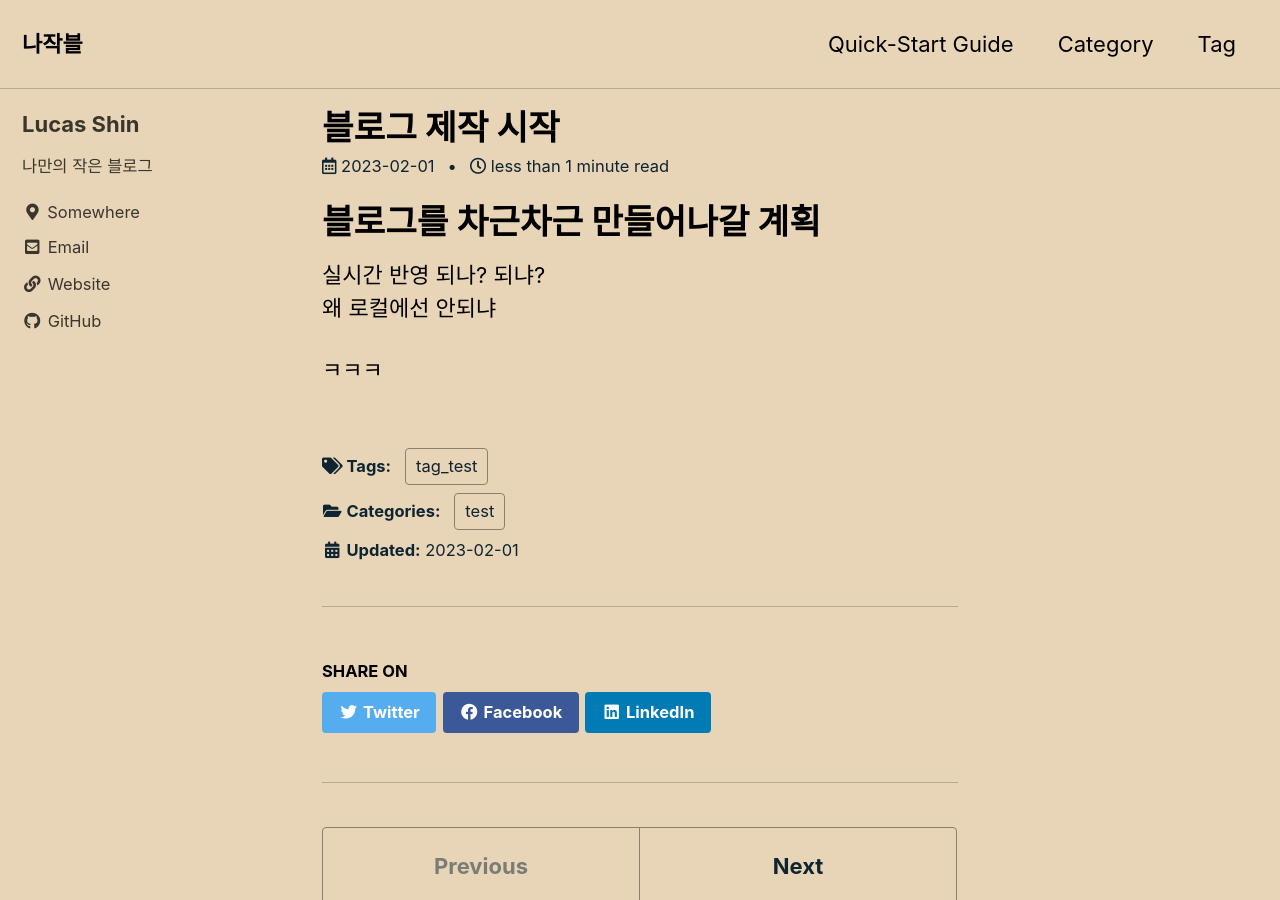
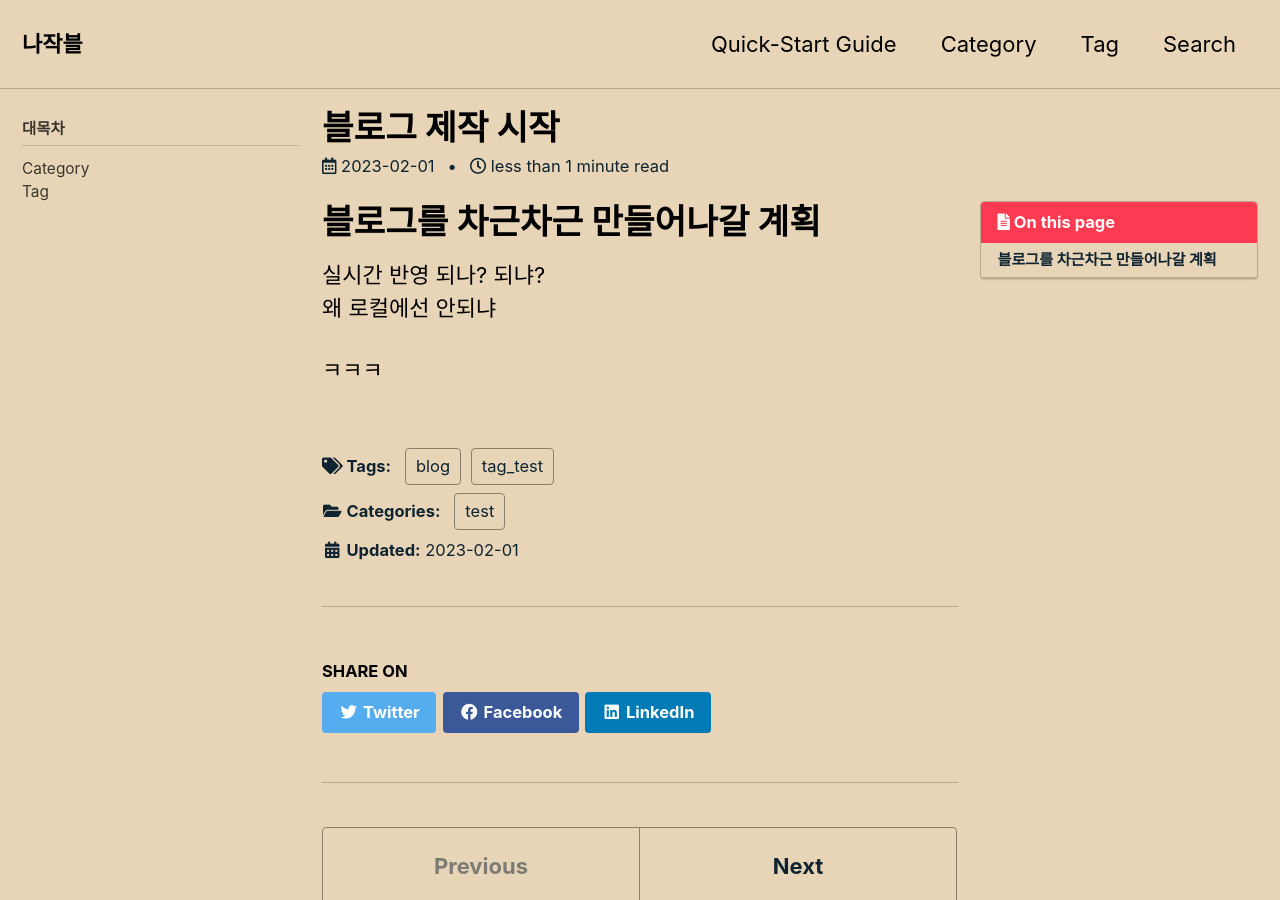
Before and after one commit to Lucas-Shin-Dev/lucas-shin-dev.github.io, a Jekyll site: the page built from _posts/2023-02-01-first.md, in a window 1280 px wide and 900 px high. Built offline with Jekyll 4.4.1, drawn with Linux system fonts in a browser that asks for light colours; cached includes are drawn as plain includes; comment, search, counter and statistics services are not loaded.

Commit message:
404, search etc..

```diff
--- a/_data/navigation.yml
+++ b/_data/navigation.yml
@@ -6,6 +6,16 @@
     url: /categories/
   - title: "Tag"
     url: /tags/
+  - title: "Search"
+    url: /search/
+
+docs:
+  - title: "대목차"
+    children:
+      - title: "Category"
+        url: /categories/
+      - title: "Tag"
+        url: /tages/
   # - title: "About"
   #   url: https://mmistakes.github.io/minimal-mistakes/about/
   # - title: "Sample Posts"
--- a/_posts/2023-02-01-first.md
+++ b/_posts/2023-02-01-first.md
@@ -2,7 +2,12 @@
 layout: single
 title:  "블로그 제작 시작"
 categories: test
-tag: tag_test
+tag: [tag_test, blog]
+toc: true
+author_profile: false
+sidebar:
+    nav: "docs"
+search: true #true, false
 ---
 
 # 블로그를 차근차근 만들어나갈 계획
```
Also changed, not shown: _pages/404.md (added, +9 -0 lines), _pages/serch.md (added, +5 -0 lines).
